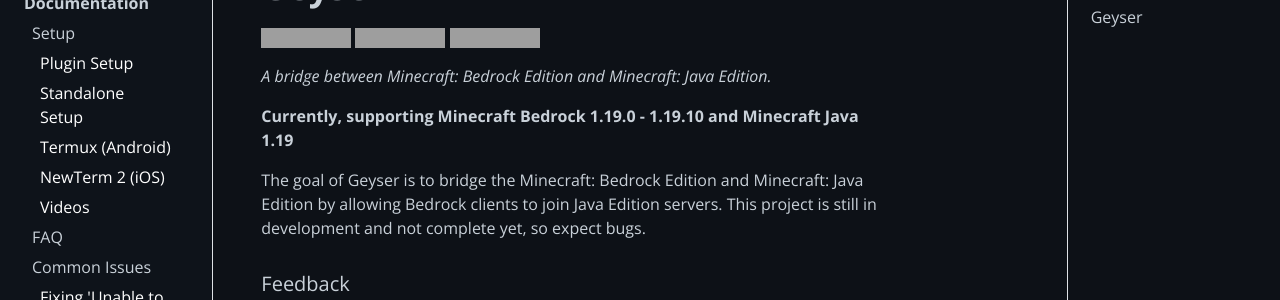
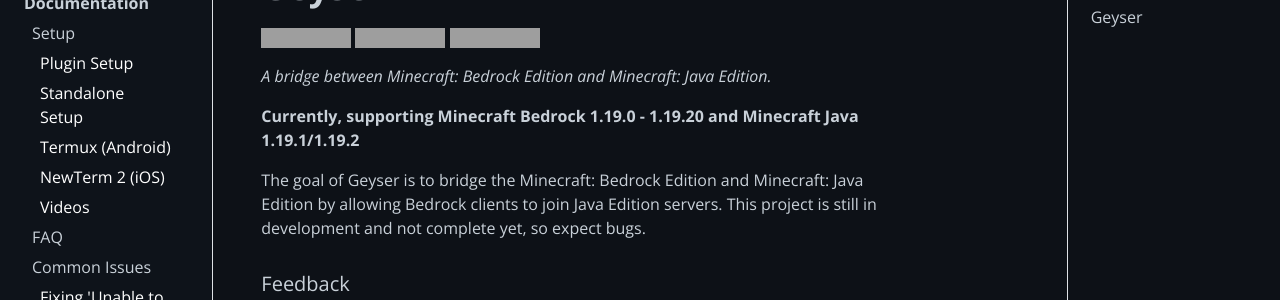
Before and after one commit to GeyserMC/GeyserWiki, a Jekyll site: the page built from _docs/geyser/root.md, in a window 1280 px wide and 900 px high, cut to the strip 175-475 px from the top of the window. Built offline with Jekyll 4.4.1, drawn with Linux system fonts in a browser that asks for light colours; grey boxes are pictures that could not be loaded.

Commit message:
Update Java and Bedrock supported versions

```diff
--- a/_data/versions.json
+++ b/_data/versions.json
@@ -1,4 +1,4 @@
 {
-  "bedrock": "1.19.0 - 1.19.10",
-  "java": "1.19"
+  "bedrock": "1.19.0 - 1.19.20",
+  "java": "1.19.1/1.19.2"
 }
```
